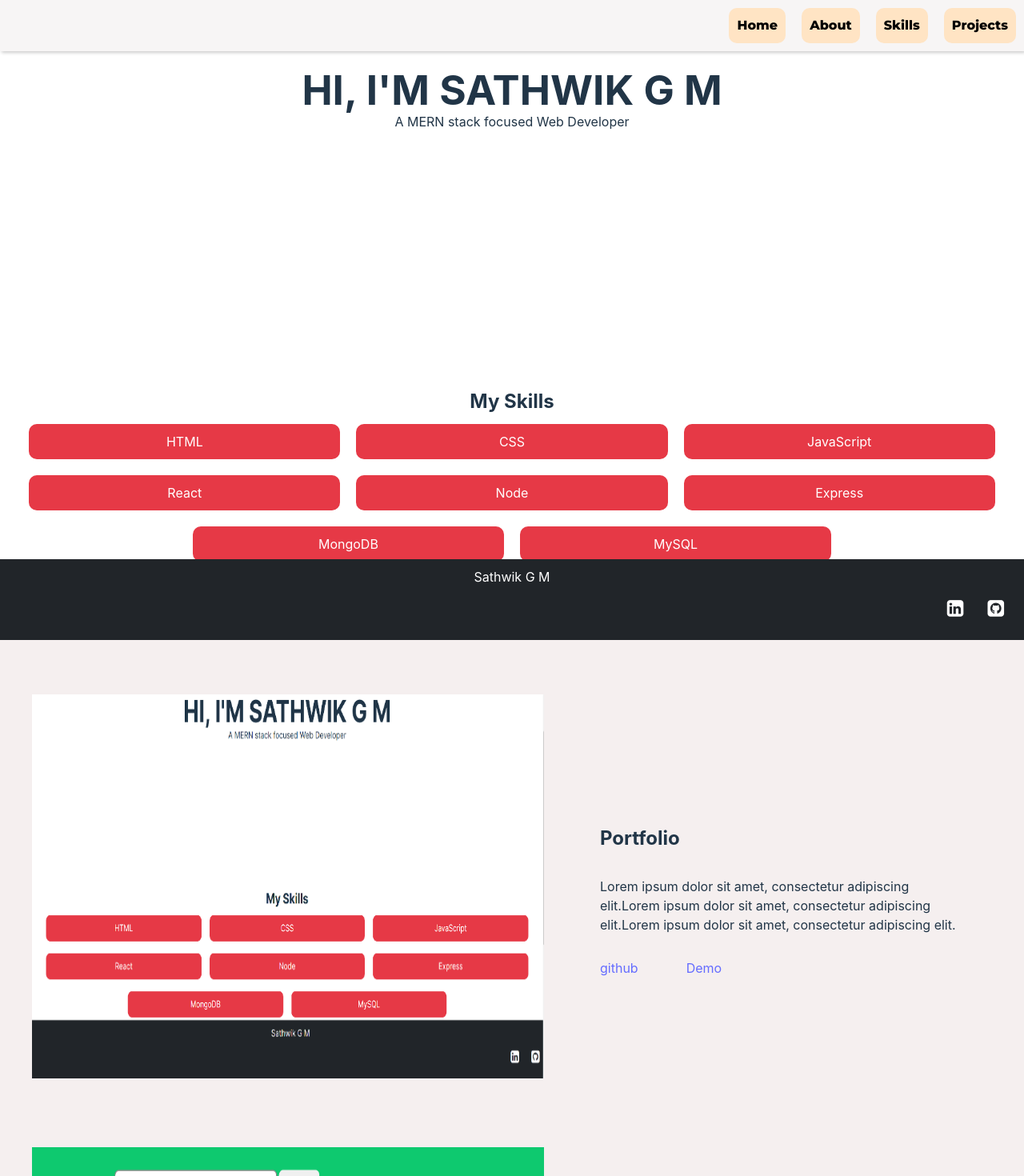
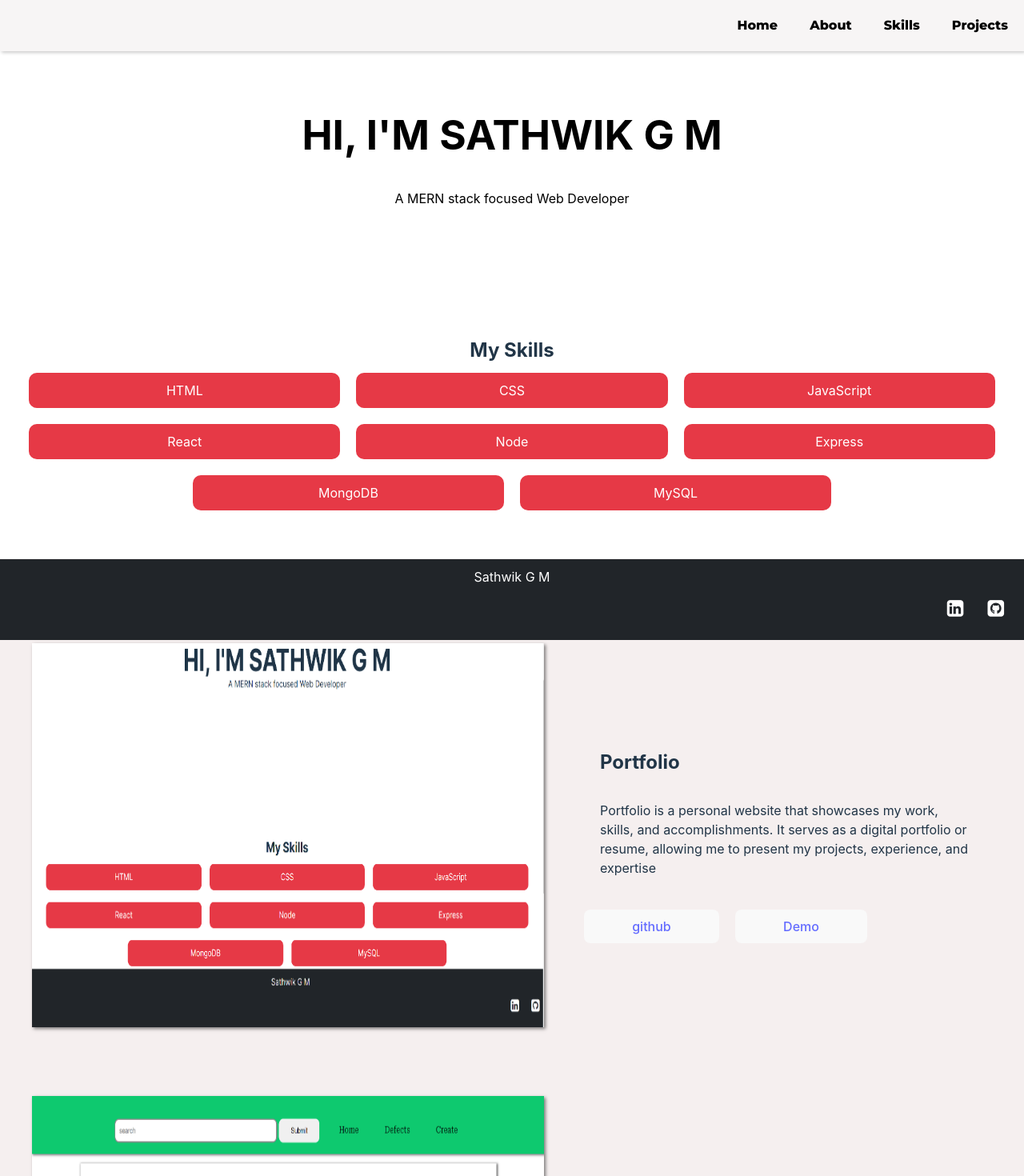
Before and after one commit to SathwikGM/myportfolio, a React (Vite) app: page / in a window 1280 px wide. Shown: the top 1470 px of the page at 80% size. Built offline with nearby package versions, Linux system fonts and the light colour scheme.

Commit message:
made some small changes to visibility

```diff
--- /dev/null
+++ b/src/components/Button/Button.tsx
@@ -0,0 +1,9 @@
+import "./Button.scss";
+
+const Button = ({ onClick, children, className }) => (
+  <button className={className} onClick={onClick}>
+    {children}
+  </button>
+);
+
+export default Button;
--- a/src/components/Hero/Hero.scss
+++ b/src/components/Hero/Hero.scss
@@ -1,5 +1,15 @@
 .Hero{
-  padding: 20px;
+  padding: 100px;
   height: 50vh;
   text-align: center;
+  display: flex;
+  flex-direction: column;
+  justify-content: center;
+  align-items: center;
+  color: #000000;
+  h1, p{
+    padding: 10px;
+    margin: 10px;
+  }
+
 }
--- a/src/components/NavBar/NavBar.scss
+++ b/src/components/NavBar/NavBar.scss
@@ -1,20 +1,24 @@
 @import url('https://fonts.googleapis.com/css2?family=Montserrat:wght@800&display=swap');
 
 .Navbar{
+  position: fixed;
+    top: 0;
+    left: 0;
+    width: 100%;
     background-color: #f7f5f5;
     box-shadow: 2px 2px 4px rgba(0, 0, 0, 0.2);
     font-family: 'Montserrat', sans-serif;
-
     display: flex;
     flex-direction: row;
     text-align: center;
     justify-content: flex-end;
 
+
   li{
     padding: 10px;
     margin: 10px;
     border-radius: 10px;
-    background-color:bisque;
+    // background-color:bisque;
     list-style: none;
   }
 
--- a/src/components/Projects/Projects.scss
+++ b/src/components/Projects/Projects.scss
@@ -1,9 +1,11 @@
 .Projects{
   background-color: #f5efef;
+
   text-align: center;
   img{
   height: 60vh;
   width: 50vw;
+  box-shadow: 2px 2px 4px rgba(0, 0, 0, 0.5);
   }
   ul{
     display: flex;
@@ -29,7 +31,11 @@
     // padding: 20px;
   }
   a{
+    padding: 10px;
     text-decoration: inherit;
     color: #646cff;
   }
+  Button{
+    margin: 10px;
+  }
 }
--- a/src/components/Projects/Projects.tsx
+++ b/src/components/Projects/Projects.tsx
@@ -1,4 +1,5 @@
 import "./Projects.scss";
+import  Button from "../Button/Button"
 import myportfolioImage from '../../assets/images/myportfolio.png';
 import trackerImage from '../../assets/images/tracker.png';
 
@@ -10,7 +11,7 @@ const Projects = () => {
       img: myportfolioImage,
       github: "https://github.com/SathwikGM/myportfolio",
       demo: "https://sathwikgm.netlify.app/",
-      description:"Lorem ipsum dolor sit amet, consectetur adipiscing elit.Lorem ipsum dolor sit amet, consectetur adipiscing elit.Lorem ipsum dolor sit amet, consectetur adipiscing elit.",
+      description:"Portfolio is a personal website that showcases my work, skills, and accomplishments. It serves as a digital portfolio or resume, allowing me to present my projects, experience, and expertise ",
 
     },
     {
@@ -18,7 +19,7 @@ const Projects = () => {
       img: trackerImage,
       github: "https://github.com/SathwikGM/bug-tracker",
       demo: "https://sathwikgm.netlify.app/",
-      description:"Lorem ipsum dolor sit amet, consectetur adipiscing elit.Lorem ipsum dolor sit amet, consectetur adipiscing elit.Lorem ipsum dolor sit amet, consectetur adipiscing elit.Lorem ipsum dolor sit amet, consectetur adipiscing elit.",
+      description:"Tracker is a Bug tracking software which lets you create and manage bugs. It is still under development and new features will be addded soon",
     }
   ]
 
@@ -31,8 +32,8 @@ const Projects = () => {
         <div>
           <h2>{project.name}</h2>
         <p>{ project.description}</p>
-          <a href={project.github}>github</a>
-          <a href={project.demo}>Demo</a>
+          <Button><a href={project.github}>github</a></Button>
+          <Button><a href={project.demo}>Demo</a></Button>
         </div>
       </li>
     )
```
Also changed, not shown: src/components/Button/Button.scss (added). Lines whose indentation alone changed are shown as unchanged.
